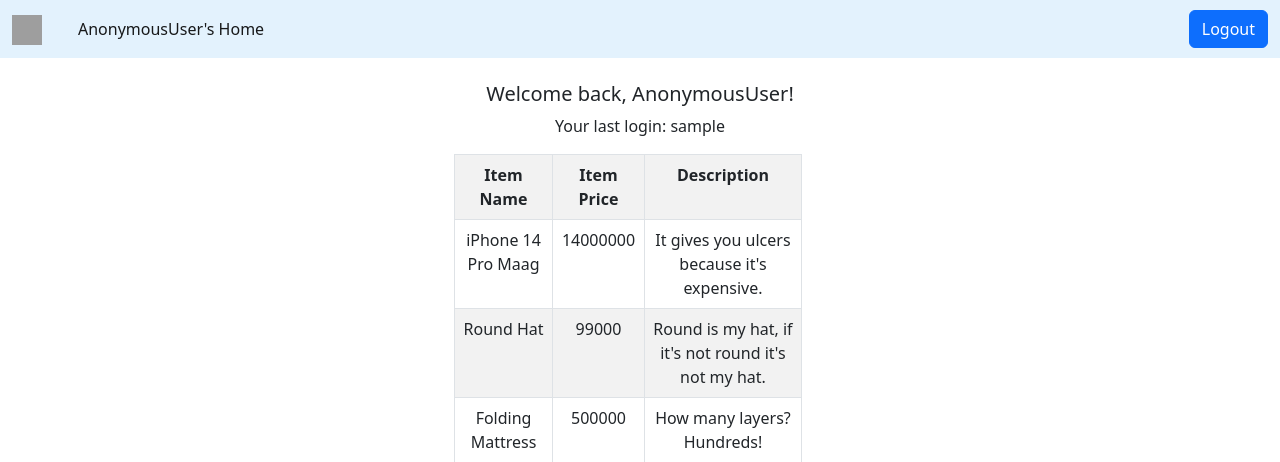
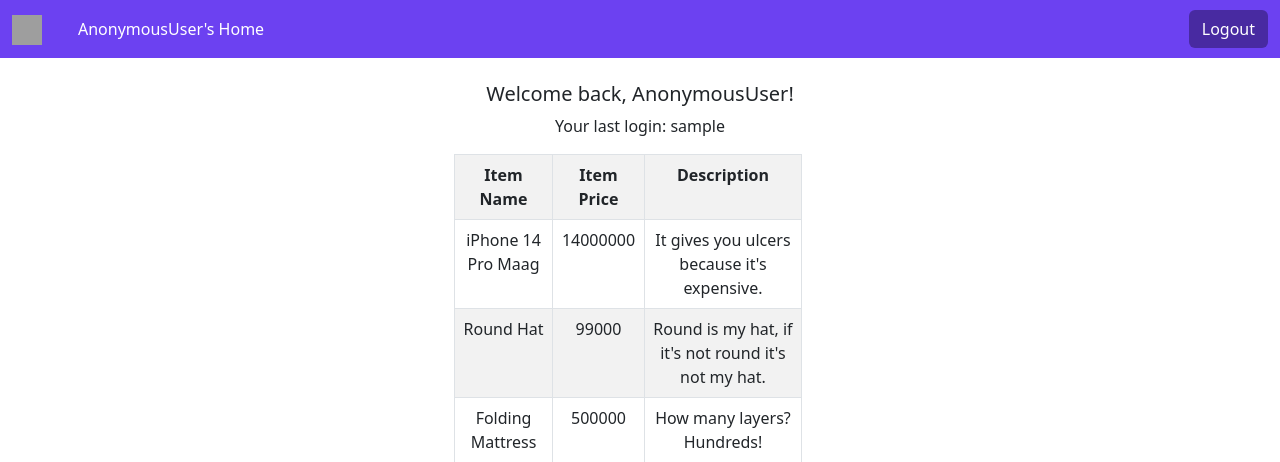
Before and after one commit to syafiqoarashy/pbp-django-repo, a Django app: template wishlist/templates/wishlist.html in a window 1280 px wide. Shown: the top 462 px of the page. Run offline with Django 4.2, Linux system fonts and the light colour scheme; data comes from the database, SQL or seed files in the repository; tables that the repository leaves empty hold one stand-in row (values such as "Sample post"); the template is opened without the code that fills it: values that come from a table or form of the project are taken from there, most other values are stand-ins (such as "Sample title", 1, 10 or a date in 2020); grey boxes are pictures that could not be loaded.

Commit message:
navbar revision

```diff
--- a/wishlist/templates/wishlist.html
+++ b/wishlist/templates/wishlist.html
@@ -1,21 +1,21 @@
 {% extends 'base.html' %}
 
 {% block content %}
-<nav class="navbar navbar-expand-lg" style="background-color: #e3f2fd;">
+<nav class="navbar navbar-expand-lg" style="background-color: #6C41F1;">
     <div class="container-fluid">
         <a class="navbar-brand" href="{% url 'wishlist:show_wishlist' %}">
-            <img src="https://cdn.discordapp.com/attachments/942044537784791090/1024890354345979964/unknown.png" width="30" height="30" alt="Logout">
+            <img src="https://cdn.discordapp.com/attachments/942044537784791090/1024905505119936584/logotest.png" width="30" height="30" alt="Logout">
         </a>
           <div class="container-fluid" id="navbarSupportedContent">
             <ul class="navbar-nav me-auto mb-2 mb-lg-0">
               <li class="nav-item">
-                <a class="nav-link active" aria-current="page" href="{% url 'wishlist:show_wishlist' %}">{{user}}'s Home</a>
+                <a class="nav-link active text-white" aria-current="page" href="{% url 'wishlist:show_wishlist' %}">{{user}}'s Home</a>
               </li>
             </ul>
           </div>
           <ul class="nav justify-content-end">
             <li class="nav-item">
-                <button type="button" class="btn btn-primary">
+                <button type="button" class="btn" style="background-color: #482AA1;">
                     <a class="text-decoration-none text-white" href="{% url 'wishlist:logout' %}">Logout</a>
                 </button>
               </li>
```
